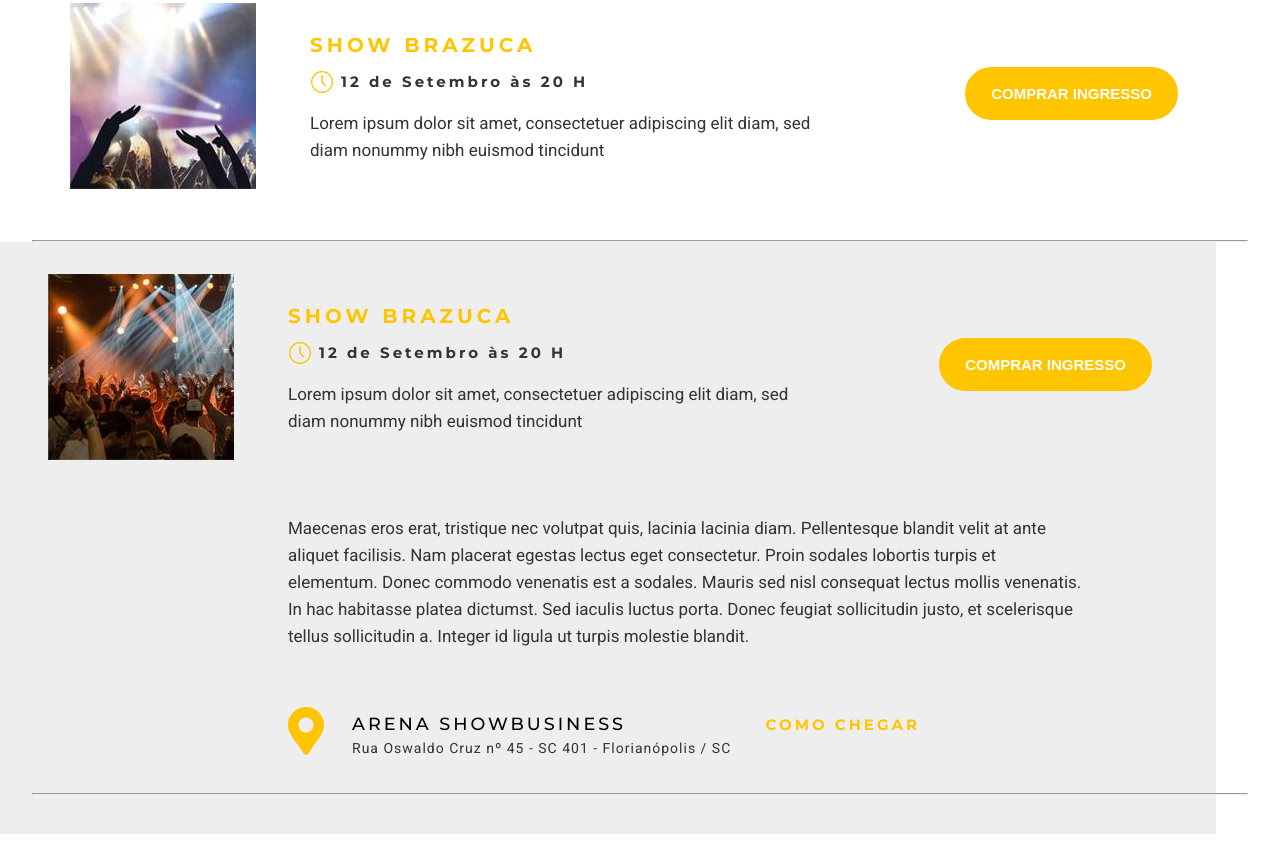
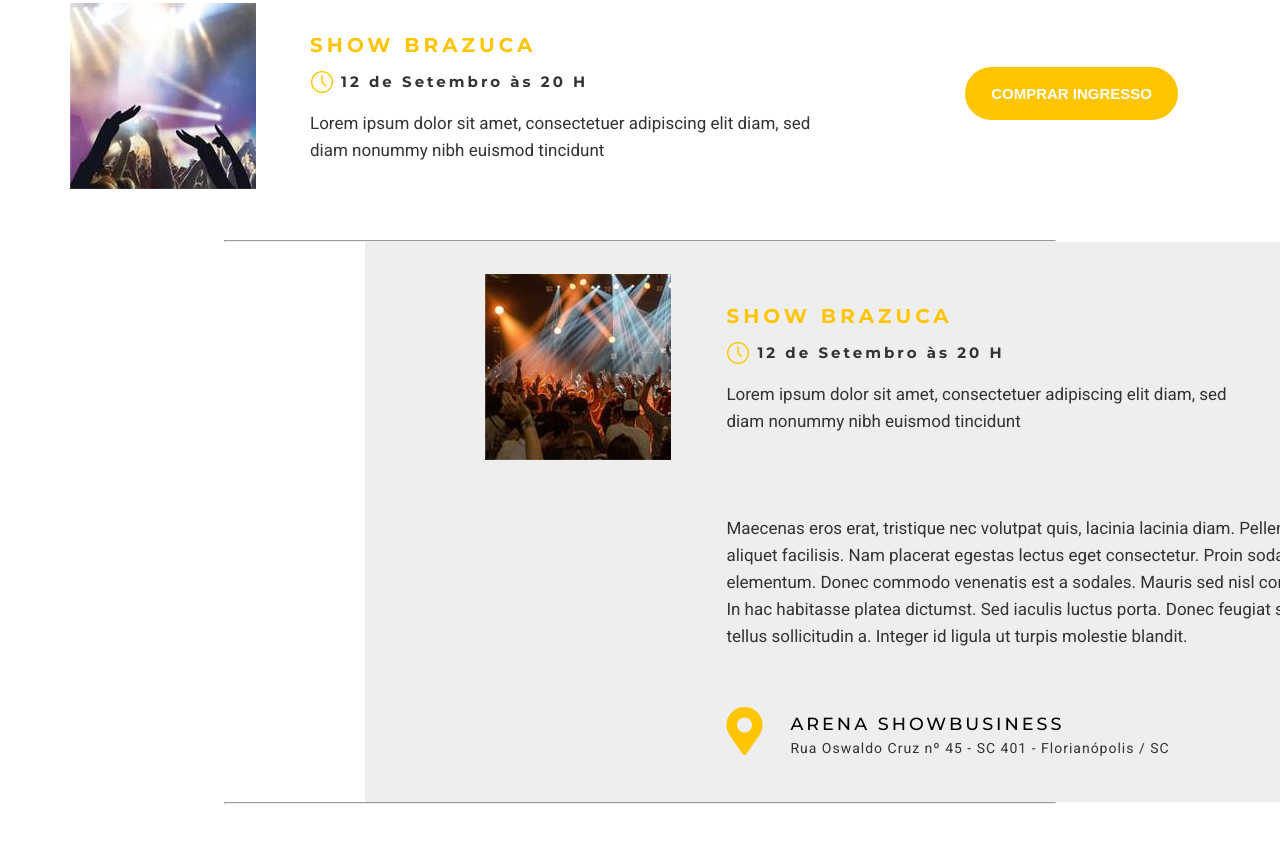
Before and after one commit to Carlos-Beckhauser/STUDION, a website: page src/events.html in a window 1280 px wide. Shown: the part 903-1744 px from the top of the page. Drawn offline with nearby package versions, Linux system fonts and the light colour scheme.

Commit message:
responsiviness of events page started. Navbar and hero are done

```diff
--- a/src/css/_event3.css
+++ b/src/css/_event3.css
@@ -1,14 +1,15 @@
 .events__container3 {
   position: relative;
-  height: 37rem;
-  max-width: 76rem;
-  padding: 2rem 3rem;
+  height: 35rem;
+  width: 86.6rem;
+  padding: 2rem 7.5rem;
+  margin: 0 22.8rem;
   background-color: #0001;
 }
 
 .event__box3 {
   position: absolute;
-  left: 18rem;
+  left: 22.6rem;
   top: 3rem;
 }
 
@@ -117,8 +118,8 @@
 
 .event3-location button {
   position: absolute;
-  right: 9rem;
-  bottom: 5rem;
+  right: -4rem;
+  bottom: 4rem;
   border: unset;
   font-size: 0.9375rem;
   font-weight: 700;
--- a/src/css/_events.css
+++ b/src/css/_events.css
@@ -4,27 +4,27 @@
 @import "./_event4.css";
 
 .events {
-  height: 1434px;
+  height: 1400px;
   position: relative;
 }
 
 .event__line {
-  width: 95vw;
+  width: 65vw;
   margin-bottom: 0;
   margin-top: 0;
 }
 
 .event__line3 {
   position: relative;
-  width: 95vw;
+  width: 65vw;
   margin-bottom: 0;
   margin-top: 0;
-  top: -41px;
+  top: 0;
 }
 
 .event__line4 {
   position: relative;
-  width: 95vw;
+  width: 65vw;
   margin-bottom: 0;
   margin-top: 0;
   top: -61px;
--- a/src/events.html
+++ b/src/events.html
@@ -33,6 +33,9 @@
             <a href="contact.html"> Contatos </a>
           </li>
         </ul>
+        <button class="navbar__menu-btn">
+          <i class="fas fa-bars fa-3x"></i>
+        </button>
       </div>
     </nav>
 
@@ -195,5 +198,12 @@
         >
       </p>
     </footer>
+    <script src="//code.jquery.com/jquery-1.11.0.min.js"></script>
+    <script src="//code.jquery.com/jquery-migrate-1.2.1.min.js"></script>
+    <script src="https://cdnjs.cloudflare.com/ajax/libs/slick-carousel/1.8.1/slick.min.js"></script>
+    <script src="https://cdnjs.cloudflare.com/ajax/libs/waypoints/4.0.0/jquery.waypoints.min.js"></script>
+    <script src="http://ciromattia.github.io/jquery.counterup/jquery.counterup.js"></script>
+    <script src="https://smtpjs.com/v3/smtp.js"></script>
+    <script src="./script.js"></script>
   </body>
 </html>
```
